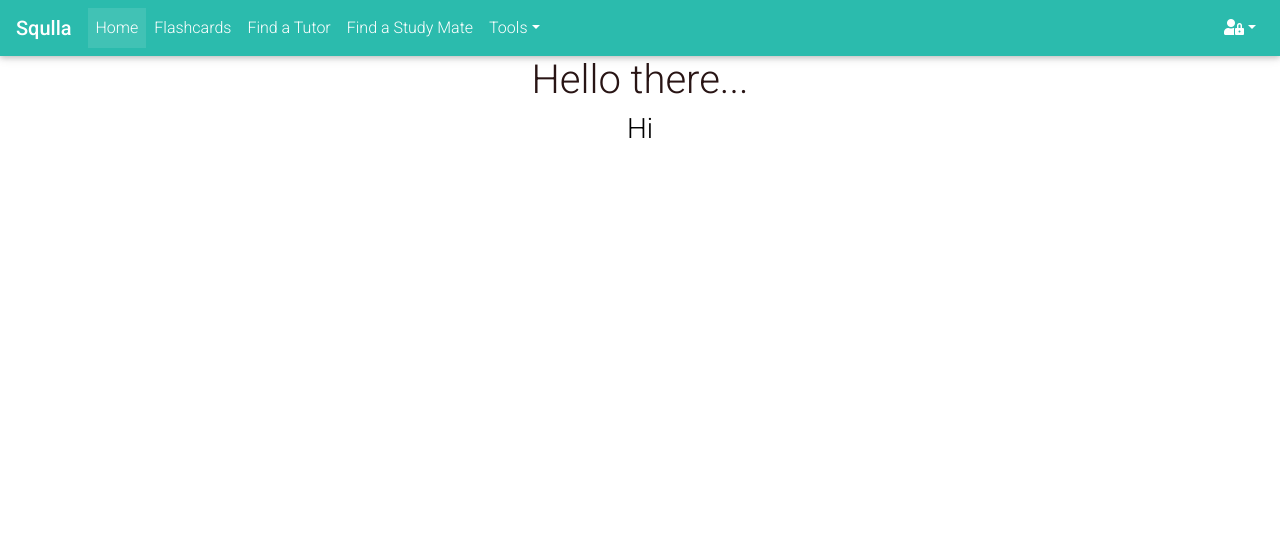
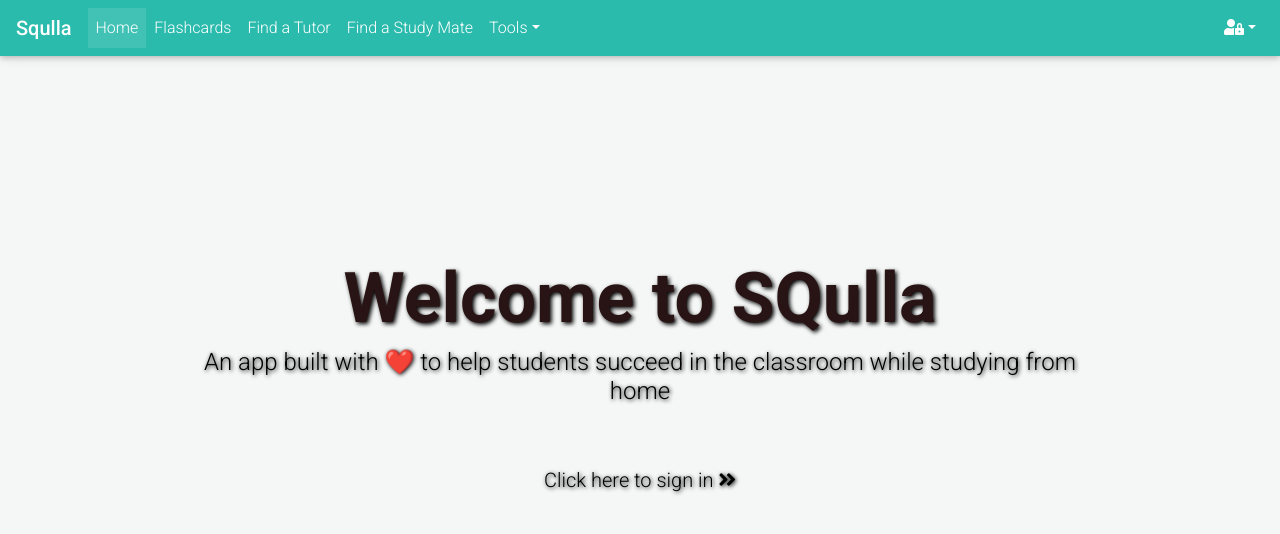
Before and after one commit to Rooted1/squlla-learning-system, a React (Create React App) app in the folder squlla-frontend/: page / in a window 1280 px wide. Shown: the top 534 px of the page. Built offline with nearby package versions, Linux system fonts and the light colour scheme; no server answers.

Commit message:
design ui for homepage

```diff
--- a/squlla-frontend/src/components/Home/HomePage.js
+++ b/squlla-frontend/src/components/Home/HomePage.js
@@ -1,11 +1,32 @@
 import React, { Component } from "react";
+import { useHistory } from 'react-router-dom'
+import {MDBIcon} from 'mdbreact'
 
-// import { Navbar } from './Navbar'
+const homeStyle = {
+    backgroundColor: '#f5f7f6',
+    height: '100vh'
+}
+
+const containerDiv = {
+    padding: '150px',
+    display: 'grid',
+    gridTemplateAreas: 'left right right right right right',
+    gridGap: '4px',
+}
+
 export const HomePage = () => {
+    let history = useHistory()
     return (
-        <div >
-            <h1>Hello there...</h1>
-            <h3>Hi</h3>
+        <div  style={homeStyle}>
+            <div style={containerDiv}>
+                <div style={{padding: '50px' }}>
+                    <h1 style={{fontWeight: '900', textShadow: '2px 2px 4px #000000', fontSize: '70px'}}>Welcome to SQulla </h1>
+                    <h4 style={{fontWeight: '370', textShadow: '1px 1px 4px #000000'}}>An app built with ❤️ to help students succeed in the classroom  while studying from home</h4>
+                </div>
+                <div >
+                    <h5 style={{ textShadow: '1px 1px 4px #000000'}} onClick={() => history.push('/login')}>Click here to sign in <MDBIcon icon="angle-double-right" /></h5>
+                </div>
+            </div>
         </div>
 
     )
```
